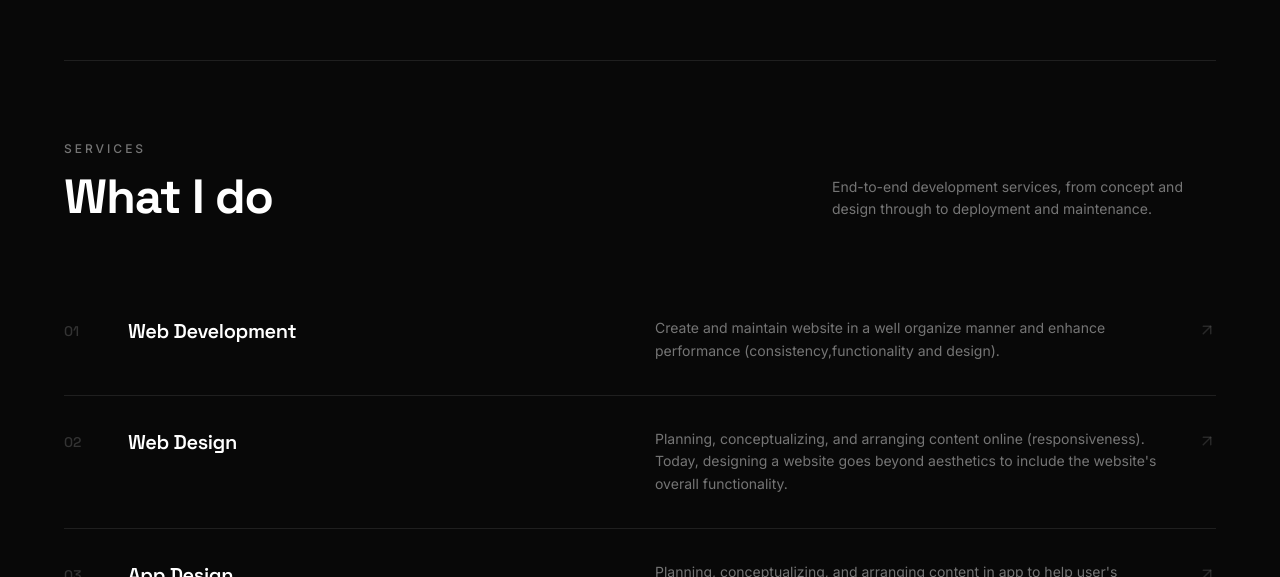
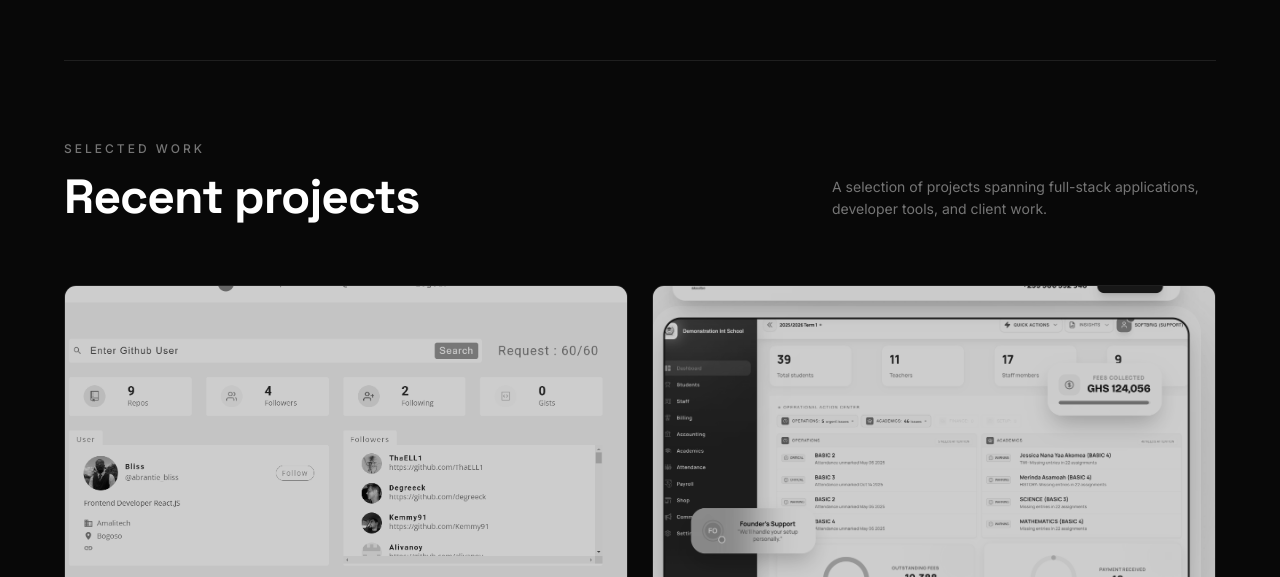
Before and after one commit to bliss-armah/My-Portfolio, a React (Vite) app: page / in a window 1280 px wide. Shown: the part 1763-2340 px from the top of the page. Built offline with nearby package versions, Linux system fonts and the light colour scheme.

Commit message:
feat: Integrate Shadcn UI components, refactor existing pages and components, and remove deprecated UI elements.

```diff
--- a/src/components/Hero.tsx
+++ b/src/components/Hero.tsx
@@ -2,7 +2,7 @@ import { socialIcons } from "../utils/data";
 import { Link as ScrollLinkBase } from "react-scroll";
 import { motion } from "framer-motion";
 import { ArrowDown, ArrowUpRight } from "lucide-react";
-import heroImg from "../assets/images/hero-img.jpeg";
+import heroImg from "../assets/images/IMG_2368.jpg";
 import type React from "react";
 
 // Type cast to avoid react-scroll/react-18 type mismatch
--- a/src/pages/HomePage.tsx
+++ b/src/pages/HomePage.tsx
@@ -1,7 +1,6 @@
 import {
   About,
   Connect,
-  Services,
   Skills,
   Timeline,
   Works,
@@ -15,7 +14,7 @@ const HomePage = () => {
       <Navbar />
       <Hero />
       <About />
-      <Services />
+      {/* <Services /> */}
       <Works />
       <Skills />
       <Timeline />
```
